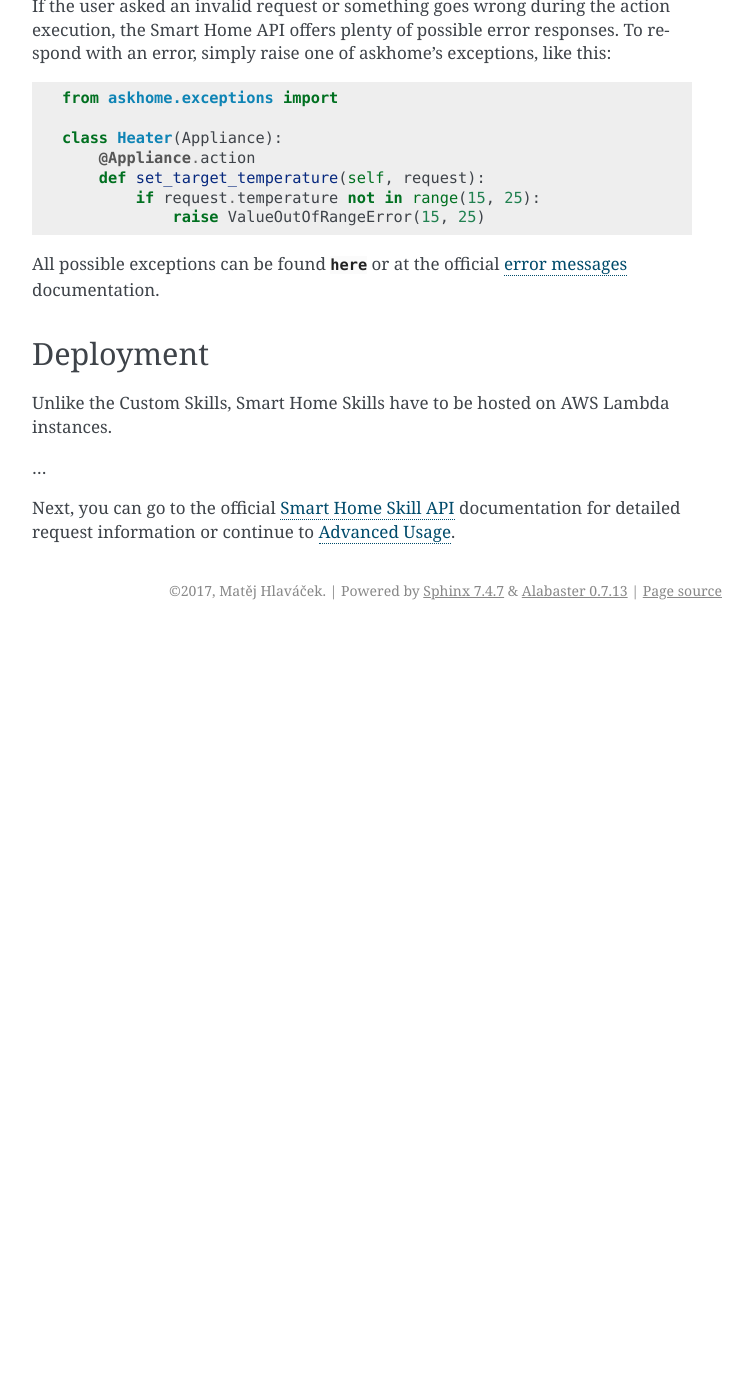
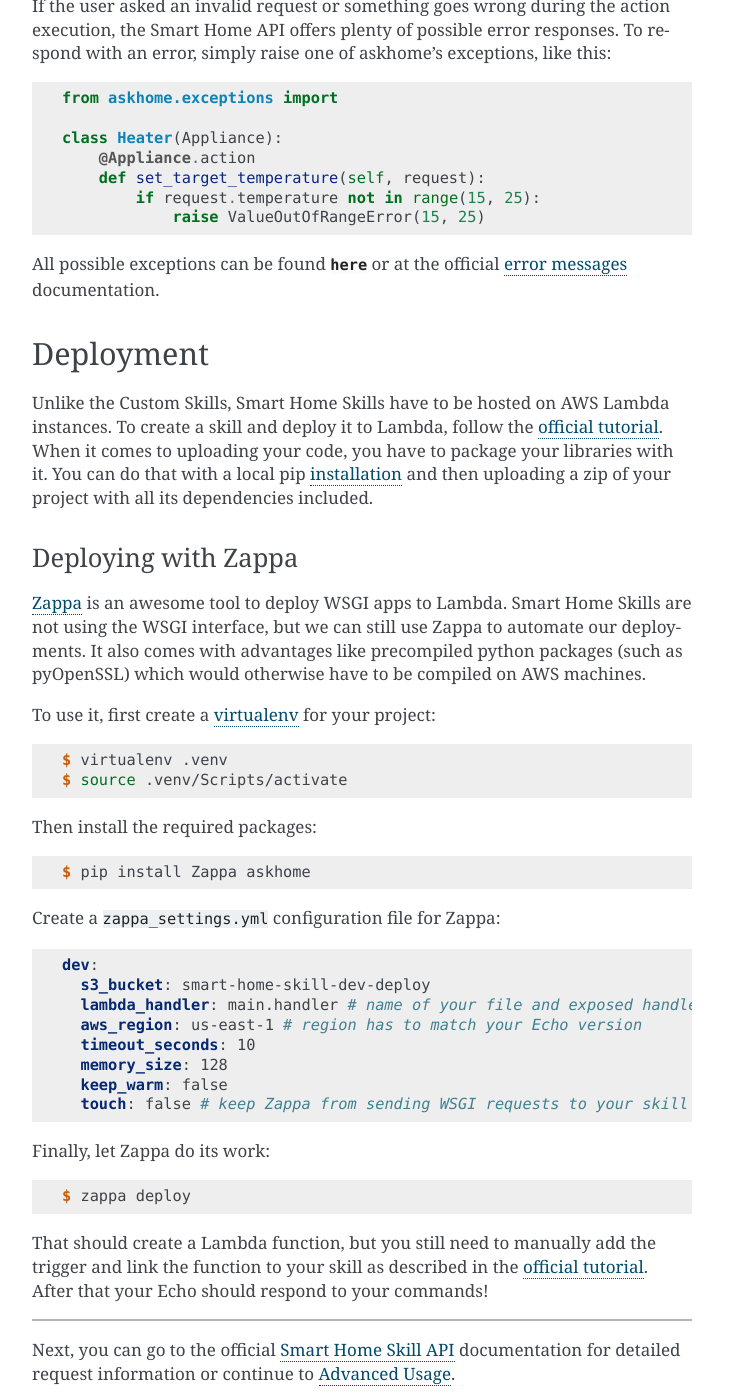
Before and after one commit to mathead/askhome, a Sphinx documentation site: the page built from docs/quickstart.rst, in a window 1280 px wide and 1400 px high, scrolled down 3579 px. Shown: the whole window, without its empty margins (388-1141 px from the left). Built offline with Sphinx 7.4.7, drawn with Linux system fonts in a browser that asks for light colours; before the commit the page ends 4209 px from its top, so only the background shows below that; some of the changed text lies outside the part shown.

Commit message:
Finish the quickstart docs

```diff
--- a/docs/quickstart.rst
+++ b/docs/quickstart.rst
@@ -3,6 +3,8 @@
 
 In here you'll find a fast introduction to askhome and show you how to get a simple Smart Home Skill
 up and running.
+
+.. _installation:
 
 Installation
 ------------
@@ -57,10 +59,10 @@
 `DiscoverAppliancesResponse`_
 documentation.
 
-All that's left to do is make a handler accessible for our AWS Lambda instance (more on that in
+All that's left to do is expose a handler for our AWS Lambda instance (more on that in
 :ref:`deployment <deployment>`)::
 
-    handler = home.lambda_handler
+    lambda_handler = home.lambda_handler
 
 And that's it! We've got a fully functioning Smart Home Skill that controls our lights. It can be
 initialized with:
@@ -188,9 +190,58 @@
 Deployment
 ----------
 
-Unlike the Custom Skills, Smart Home Skills have to be hosted on AWS Lambda instances.
+Unlike the Custom Skills, Smart Home Skills have to be hosted on AWS Lambda instances. To create a
+skill and deploy it to Lambda, follow the `official tutorial`_. When it comes to uploading your
+code, you have to package your libraries with it. You can do that with a local pip
+:ref:`installation <installation>` and then uploading a zip of your project with all its
+dependencies included.
 
-...
+Deploying with Zappa
+^^^^^^^^^^^^^^^^^^^^
+
+`Zappa`_ is an awesome tool to deploy WSGI apps to Lambda. Smart Home Skills are not using the WSGI
+interface, but we can still use Zappa to automate our deployments. It also comes with advantages
+like precompiled python packages (such as pyOpenSSL) which would otherwise have to be compiled on
+AWS machines.
+
+To use it, first create a `virtualenv`_ for your project:
+
+.. code-block:: console
+
+    $ virtualenv .venv
+    $ source .venv/Scripts/activate
+
+Then install the required packages:
+
+.. code-block:: console
+
+    $ pip install Zappa askhome
+
+Create a ``zappa_settings.yml`` configuration file for Zappa:
+
+.. code-block:: yaml
+
+    dev:
+      s3_bucket: smart-home-skill-dev-deploy
+      lambda_handler: main.handler # name of your file and exposed handler
+      aws_region: us-east-1 # region has to match your Echo version
+      timeout_seconds: 10
+      memory_size: 128
+      keep_warm: false
+      touch: false # keep Zappa from sending WSGI requests to your skill
+
+Finally, let Zappa do its work:
+
+.. code-block:: console
+
+    $ zappa deploy
+
+That should create a Lambda function, but you still need to manually add the trigger and link the
+function to your skill as described in the `official tutorial`_. After that your Echo should respond
+to your commands!
+
+
+------------
 
 Next, you can go to the official `Smart Home Skill API`_ documentation for detailed request
 information or continue to :ref:`advanced-usage`.
@@ -200,4 +251,7 @@
 .. _DiscoverAppliancesResponse: https://developer.amazon.com/public/solutions/alexa/alexa-skills-kit/docs/smart-home-skill-api-reference#discoverappliancesresponse
 .. _Smart Home Skill API: https://developer.amazon.com/public/solutions/alexa/alexa-skills-kit/docs/smart-home-skill-api-reference
 .. _official documentation: https://developer.amazon.com/public/solutions/alexa/alexa-skills-kit/docs/smart-home-skill-api-reference#message-payload
+.. _official tutorial: https://developer.amazon.com/public/solutions/alexa/alexa-skills-kit/docs/steps-to-create-a-smart-home-skill
 .. _error messages: https://developer.amazon.com/public/solutions/alexa/alexa-skills-kit/docs/smart-home-skill-api-reference#error-messages
+.. _Zappa: https://github.com/Miserlou/Zappa
+.. _virtualenv: http://docs.python-guide.org/en/latest/dev/virtualenvs/
```
